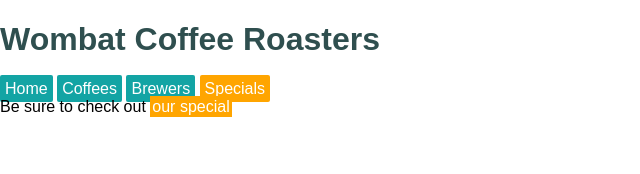
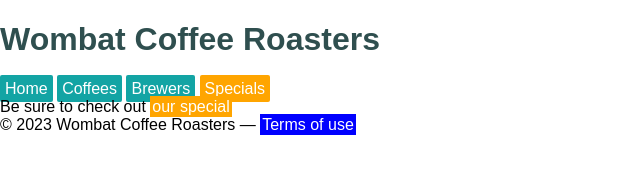
Before and after one commit to huyhai1994/css-indepth, a website built with webpack: page index.html in a window 1280 px wide. Shown: the whole page, without its empty margins (0-640 px from the left). Built offline with nearby package versions, Linux system fonts and the light colour scheme.

Commit message:
Listing 1.14 Footer with a link

```diff
--- a/index.html
+++ b/index.html
@@ -26,6 +26,10 @@
     </p>
   </main>
 </header>
+<footer class="footer">
+  &copy; 2023 Wombat Coffee Roasters &mdash;
+  <a href="/term-of-use">Terms of use</a>
+</footer>
 <script src="js/app.js"></script>
 
 </body>
```
